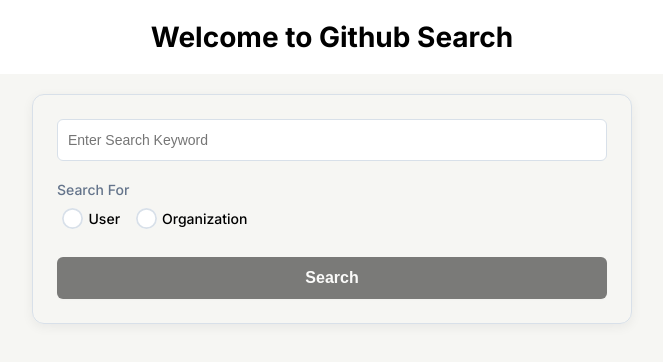
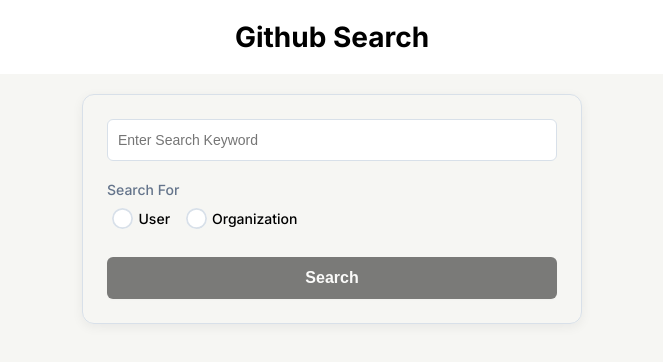
Before and after one commit to echilaka1/github-search, a React (Create React App) app: page / in a window 1280 px wide. Shown: the top 362 px of the page, without its empty margins (308-971 px from the left). Built offline with nearby package versions, Linux system fonts and the light colour scheme.

Commit message:
bug fixing

```diff
--- a/public/index.html
+++ b/public/index.html
@@ -7,7 +7,7 @@
     <meta name="theme-color" content="#000000" />
     <meta
       name="description"
-      content="Web site created using create-react-app"
+      content="Playing with github search API"
     />
     <link rel="apple-touch-icon" href="%PUBLIC_URL%/logo192.png" />
     <!--
@@ -24,7 +24,7 @@
       work correctly both with client-side routing and a non-root public URL.
       Learn how to configure a non-root public URL by running `npm run build`.
     -->
-    <title>React App</title>
+    <title>Github User Search</title>
   </head>
   <body>
     <noscript>You need to enable JavaScript to run this app.</noscript>
--- a/src/components/Navbar/index.js
+++ b/src/components/Navbar/index.js
@@ -3,7 +3,7 @@ import React from 'react'
 export default function NavBar() {
   return (
     <header className="nav-bg">
-        <h1>Welcome to Github Search</h1>
+        <h1>Github Search</h1>
     </header>
   )
 }
--- a/src/pages/Search/index.css
+++ b/src/pages/Search/index.css
@@ -1,5 +1,5 @@
 .search-header {
-  max-width: 600px;
+  max-width: 500px;
   margin: auto;
 }
 
--- a/src/pages/Search/index.js
+++ b/src/pages/Search/index.js
@@ -19,7 +19,7 @@ export default function Search() {
     let params;
     const q1 = "+type:";
     let q = `${search}${q1}${searchType}`;
-    q = encodeURIComponent(q);
+    // q = encodeURIComponent(q);
     console.log(q, "hfhf");
     params = {
       q: searchType === "users" ? search : q,
--- a/src/utils/apiUtils.js
+++ b/src/utils/apiUtils.js
@@ -1,7 +1,7 @@
 const baseURL = "https://api.github.com/search/users";
 
 const makeAPICall = async (
-  { method = null, params = null },
+  {  method = null, params = null },
   customConfigs
 ) => {
   const headers = {
```
